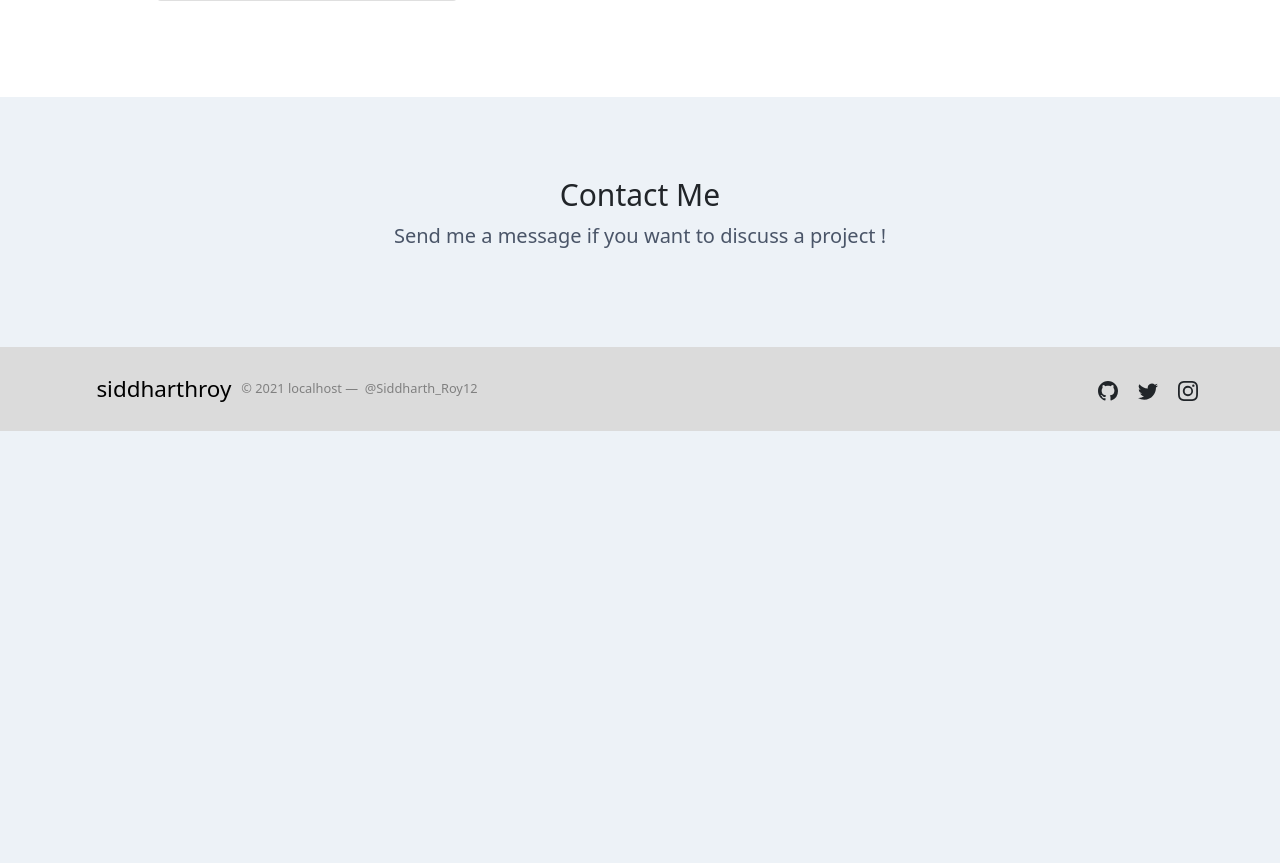
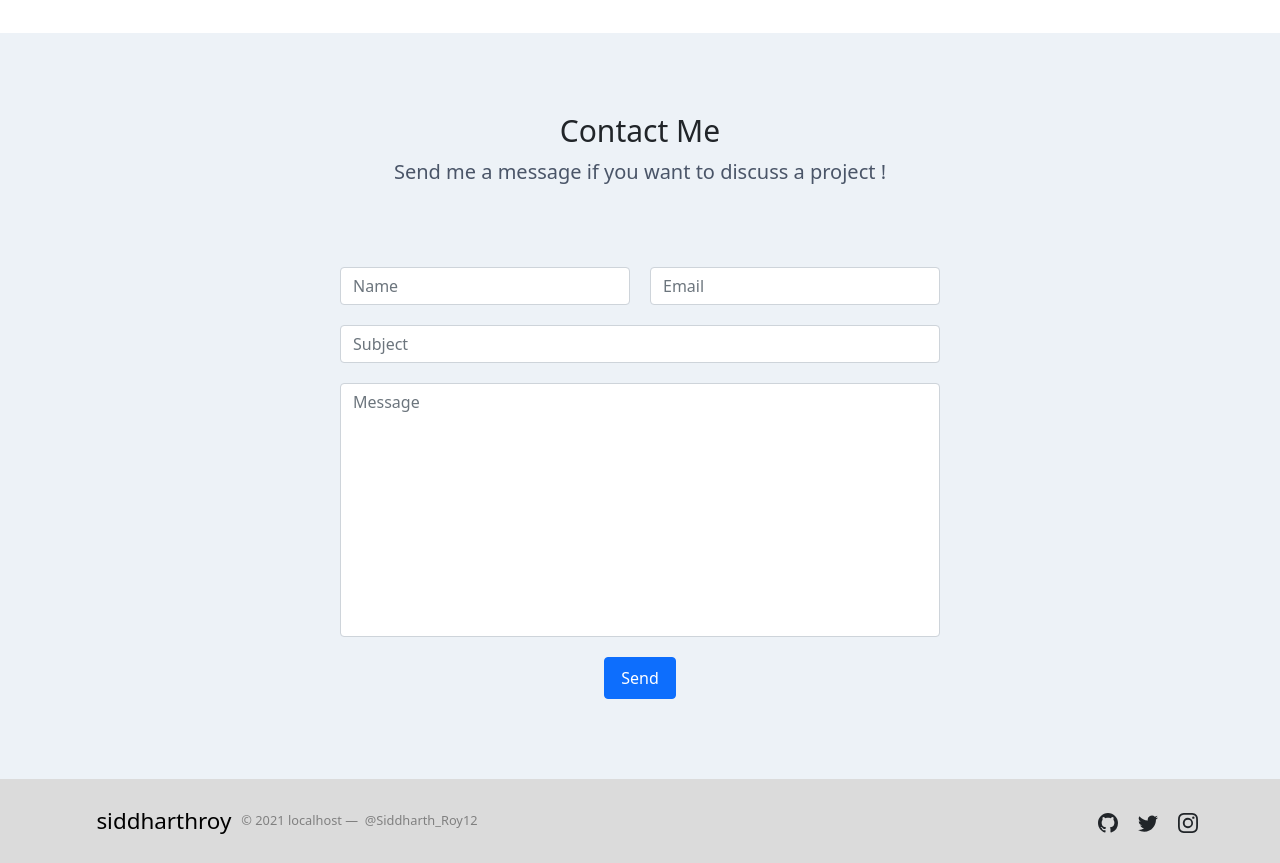
Before and after one commit to siddharthroy12/Portfolio, a Django app: page / in a window 1280 px wide. Shown: the part 2355-3218 px from the top of the page. Before the commit the page ends 2786 px from the top, so only its background shows below. Run offline with Django 3.2, Linux system fonts and the light colour scheme.

Commit message:
Finished Front Page

```diff
--- /dev/null
+++ b/base/forms.py
@@ -0,0 +1,7 @@
+from django import forms
+
+class ContactForm(forms.Form):
+    name = forms.CharField(label='Name', max_length=60, widget=forms.TextInput(attrs={'placeholder': 'Name', 'class': 'form-control'}))
+    email = forms.EmailField(label='Email', widget=forms.TextInput(attrs={'placeholder': 'Email', 'class': 'form-control'}))
+    subject = forms.CharField(label='Subject', widget=forms.TextInput(attrs={'placeholder': 'Subject', 'class': 'form-control'}))
+    message = forms.CharField(widget=forms.Textarea(attrs={'width':"100%", 'style': 'resize:none;', 'placeholder': 'Message', 'class': 'form-control'}))
--- a/base/static/base/css/main.css
+++ b/base/static/base/css/main.css
@@ -180,6 +180,7 @@ img {
 
 .about-me-desc {
     padding: 4rem;
+    padding-bottom: 0;
 }
 
 .about-me-desc h4 {
@@ -290,6 +291,29 @@ img {
     text-align: center;
     color: #4a5568;
     font-size: 1.25rem;
+    margin-bottom: 60px;
+}
+
+#contact-me form {
+    display: grid;
+    grid-template-columns: auto auto;
+    gap: 20px;
+    max-width: 600px;
+    margin: 0 auto;
+}
+
+.form-full {
+    grid-column-start: 1;
+    grid-column-end: 3;
+}
+
+.submit-container {
+    display: flex;
+    justify-content: center;
+}
+
+.submit-container button {
+    padding: 0.5rem 1rem;
 }
 
 /* Footer */
--- a/base/templates/base/base.html
+++ b/base/templates/base/base.html
@@ -29,6 +29,17 @@
             </nav>
         </div>
     </header>
+        {% if messages %}
+        <div class="messages">
+            {% for message in messages %}
+                <div class="alert alert-{{ message.tags }}" role="alert">
+                    {{ message }}
+                </div>
+            {% endfor %}
+        </div>
+
+        {% endif %}
+    </div>
     <main>
         {% block content %}
         {% endblock content %}
--- a/base/templates/base/home.html
+++ b/base/templates/base/home.html
@@ -164,6 +164,38 @@
         <div class="container">
             <h4>Contact Me</h4>
             <p>Send me a message if you want to discuss a project !</p>
+            <form action="" method="POST">
+            {% csrf_token %}
+                <div class="form-full">
+                    {{ contact_form.non_field_errors }}
+                    {% if contact_form.email.errors %}
+                        <ul>
+                        {% for error in contact_form.email.errors %}
+                            <li>
+                                <div class="alert alert-danger" role="alert">
+                                    {{ error|escape }}
+                                </div>
+                            </li>
+                        {% endfor %}
+                        </ul>
+                    {% endif %}
+                </div>
+                <div class="form-group">
+                    {{ contact_form.name }}
+                </div>
+                <div class="form-group">
+                    {{ contact_form.email }}
+                </div>
+                <div class="form-group form-full">
+                    {{ contact_form.subject }}
+                </div>
+                <div class="form-group form-full">
+                    {{ contact_form.message }}
+                </div>
+                <div class="form-full submit-container">
+                    <button type="submit" class="btn btn-primary">Send</button>
+                </div>
+            </form>
         </div>
 
     </section>
--- a/base/views.py
+++ b/base/views.py
@@ -1,4 +1,39 @@
 from django.shortcuts import render
+from django.contrib import messages
+from django.core.mail import send_mail
+from .forms import ContactForm
+from portfolio import settings
 
-def home(response):
-    return render(response, 'base/home.html')
+def home(request):
+    form = ContactForm()
+
+    # If user submit contact form
+    if request.method == 'POST':
+        form = ContactForm(request.POST)
+        # If form is valid send me email
+        if form.is_valid():
+            name = form.cleaned_data['name']
+            email = form.cleaned_data['email']
+            subject = f'{name} messaged you though your site.'
+            form_subject = form.cleaned_data['subject']
+            message = f'Subject: {form_subject}\n'
+            message += f'Email: {email}\n'
+            message += form.cleaned_data['message']
+            send_mail(
+                subject,
+                message,
+                form.cleaned_data['email'],
+                [settings.EMAIL_AUTHOR],
+                fail_silently=False,
+            )
+            form = ContactForm()
+            messages.info(request, 'Message Sent Successfully')
+    # Return clean form on GET request
+    elif request.method == "GET":
+        form = ContactForm()
+
+    context = {
+        "contact_form": form
+    }
+
+    return render(request, 'base/home.html', context)
```
Also changed, not shown: portfolio/settings.py (+16 -13 lines), base/utils.py (added), 3 other files.
